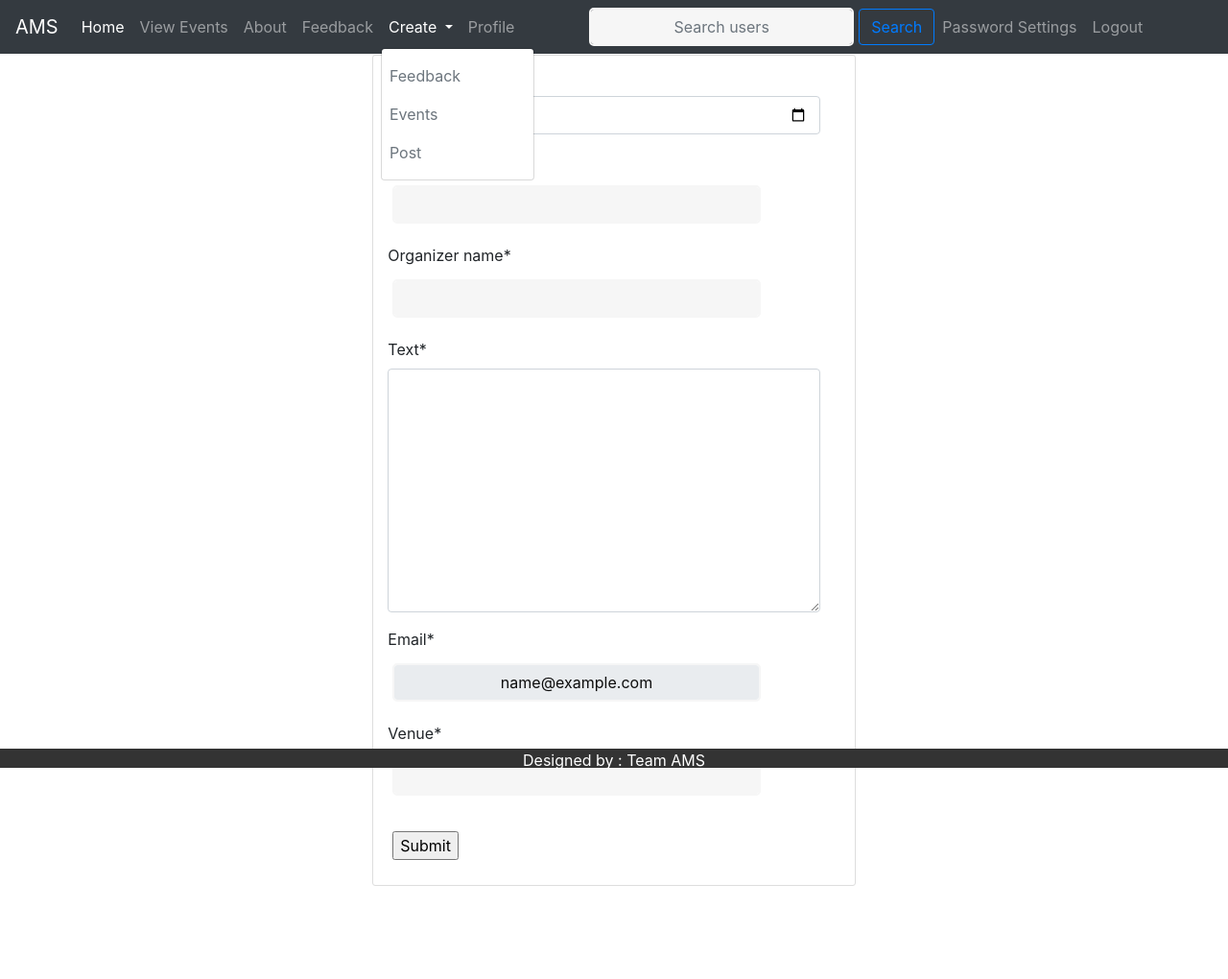
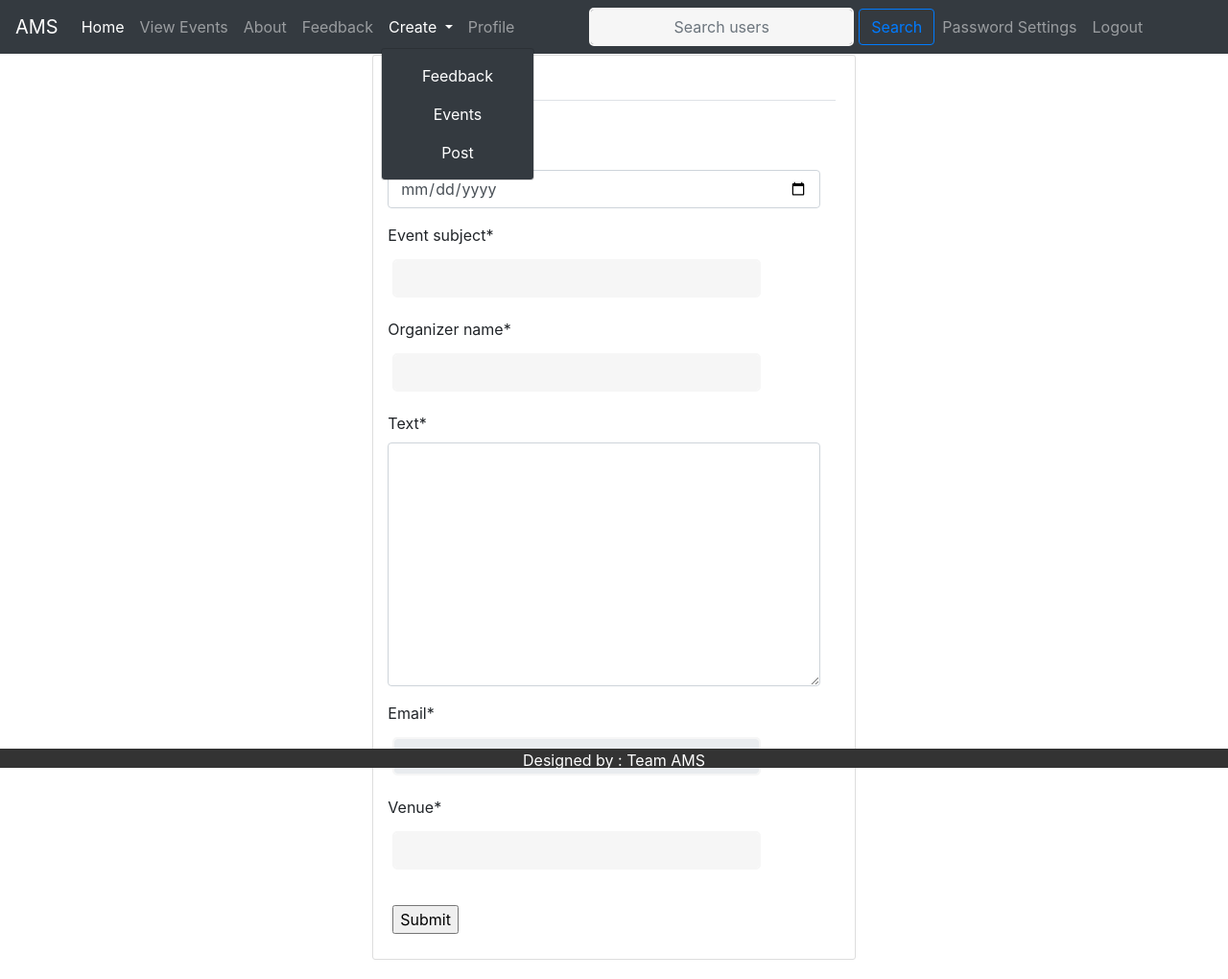
Before and after one commit to Siddharth-Ramawat/SMEC-AMS, a Django app: page /events/ in a window 1280 px wide, after a click on "Create". Shown: the whole page at 96% size. Before the commit the page ends 923 px from the top, so only its background shows below. Run offline with Django 3.2, Linux system fonts and the light colour scheme; the visitor is signed in with stand-in values (Sample User, id 1); parts of the project's set-up code (start-up, migrations or seed data) failed here and were passed over; some libraries are stand-ins or nearby versions.

Commit message:
Minor tweaks

```diff
--- a/dash/templates/dash/base.html
+++ b/dash/templates/dash/base.html
@@ -50,10 +50,10 @@
                         <a class="nav-link dropdown-toggle" href="#" id="navbarDropdown" role="button" data-toggle="dropdown" aria-haspopup="true" aria-expanded="false">
                           Create
                         </a>
-                            <div class="dropdown-menu" aria-labelledby="navbarDropdown">
-                                <a class="nav-link text-secondary" href="{% url 'feedback_home' %}">Feedback</a>
-                                <a class="nav-link text-secondary" href="{% url 'events' %}">Events</a>
-                                <a class="nav-link text-secondary" href="{% url 'post-create' %}">Post</a>
+                            <div class="dropdown-menu bg-dark" aria-labelledby="navbarDropdown">
+                                <a class="nav-link bg-dark text-center" href="{% url 'feedback_home' %}">Feedback</a>
+                                <a class="nav-link bg-dark text-center" href="{% url 'events' %}">Events</a>
+                                <a class="nav-link bg-dark text-center" href="{% url 'post-create' %}">Post</a>
                             </div>
                     </li>
                     <li class="nav-item">
--- a/events/templates/create_event.html
+++ b/events/templates/create_event.html
@@ -8,6 +8,9 @@
     {% if user_logged.is_authenticated %}
     <form action="{% url 'events' %}"  method="POST">
         {% csrf_token %}
+        <fieldset class="form-group">
+                <legend class="border-bottom mb-4">Event</legend>
+        </fieldset>
         {% if event_id %}
             <input type="hidden" name="event_id" value={{event_id}}/>
         {% endif %}
--- a/feedback/templates/insert_feedback.html
+++ b/feedback/templates/insert_feedback.html
@@ -6,6 +6,10 @@
  <div class="content-section">
     <form action="{% url 'feedback_home' %}"  method="POST">
         {% csrf_token %}
+        <fieldset class="form-group">
+                <legend class="border-bottom mb-4">Feedback</legend>
+        </fieldset>
+
         <div class="form-row">
             <div class="form-group">
                 {{ form.category|as_crispy_field}}
--- a/feedback/templates/view_feedback.html
+++ b/feedback/templates/view_feedback.html
@@ -4,11 +4,11 @@
 
 <nav class="navbar navbar-expand-md navbar-light justify-content-between mb-2" style="background-color: #FFD700;">
       <a class="navbar-brand" href="{% url 'view_feedback' %}">Feedback Type</a>
-      <button class="navbar-toggler" type="button" data-toggle="collapse" data-target="#navbarsExample04" aria-controls="navbarsExample04" aria-expanded="false" aria-label="Toggle navigation">
+      <button class="navbar-toggler" type="button" data-toggle="collapse" data-target="#FeedbackTarget" aria-controls="FeedbackTarget" aria-expanded="false" aria-label="Toggle navigation">
         <span class="navbar-toggler-icon"></span>
       </button>
 
-      <div class="collapse navbar-collapse" role="group" id="navbarsExample04">
+      <div class="collapse navbar-collapse" role="group" id="FeedbackTarget">
         <ul class="navbar-nav mr-auto">
           <li class="nav-item">
             <a class="nav-link btn-lg" role="button" aria-pressed="true" href="{% url 'view_cat_feedback' 'GEN' %}">View Generic Feedback<span class="sr-only">(current)</span></a>
```
